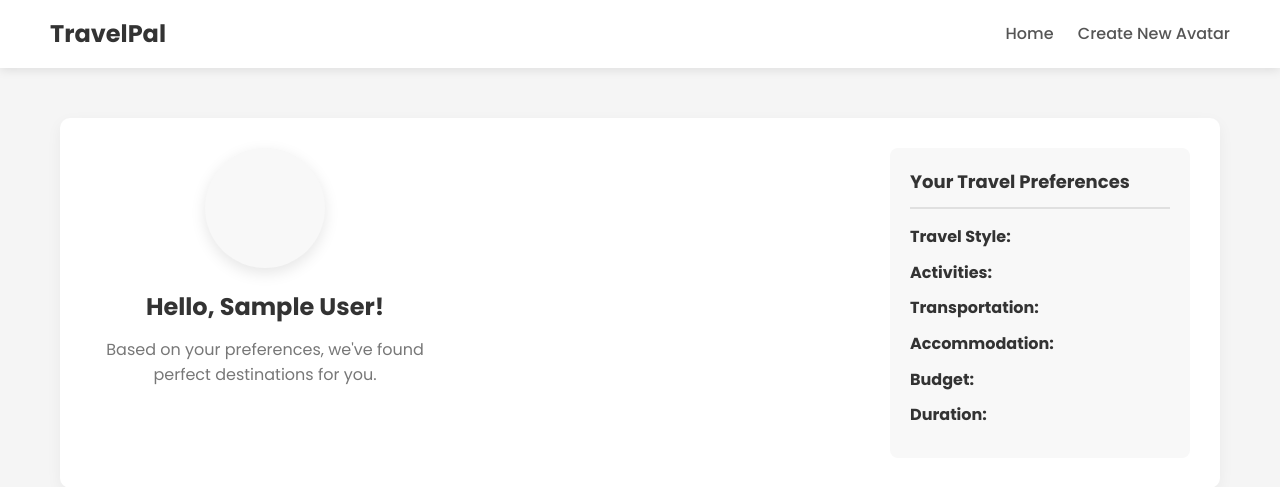
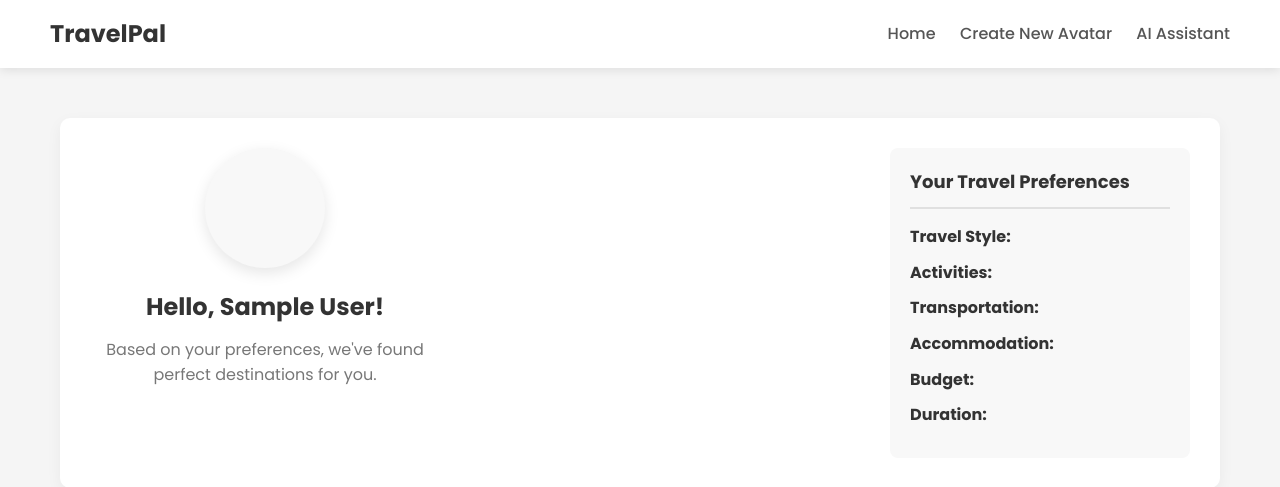
Before and after one commit to TingTing666666/travelgame, a Flask app: page /results in a window 1280 px wide. Shown: the top 487 px of the page. Run offline with Flask 3, Linux system fonts and the light colour scheme; the visitor is signed in with stand-in values (Sample User, id 1).

Commit message:
更新ai

```diff
--- a/templates/result.html
+++ b/templates/result.html
@@ -14,6 +14,7 @@
     <nav>
         <a href="{{ url_for('home') }}">Home</a>
         <a href="{{ url_for('create_avatar') }}">Create New Avatar</a>
+        <a href="{{ url_for('ai_chat') }}">AI Assistant</a>
     </nav>
 </header>
 
```
